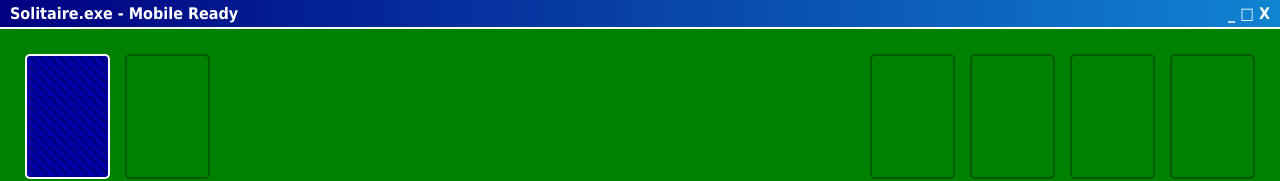
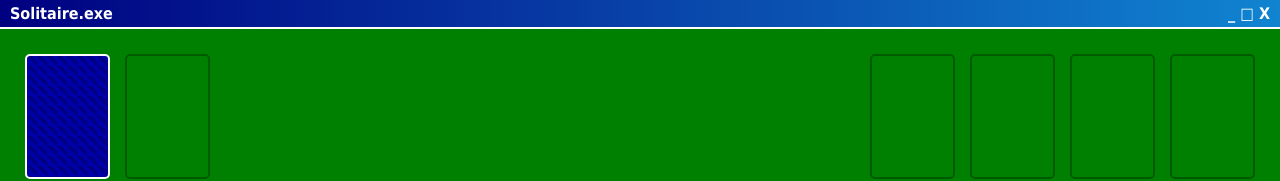
Before and after one commit to Henriquenegriascencio/solitario, a plain HTML site: page index.html in a window 1280 px wide. Shown: the top 181 px of the page. Drawn offline with Linux system fonts and the light colour scheme.

Commit message:
Update index.html

```diff
--- a/index.html
+++ b/index.html
@@ -126,7 +126,7 @@
 <body>
 
     <div class="title-bar">
-        <span>Solitaire.exe - Mobile Ready</span>
+        <span>Solitaire.exe</span>
         <span>_ □ X</span>
     </div>
 
```
